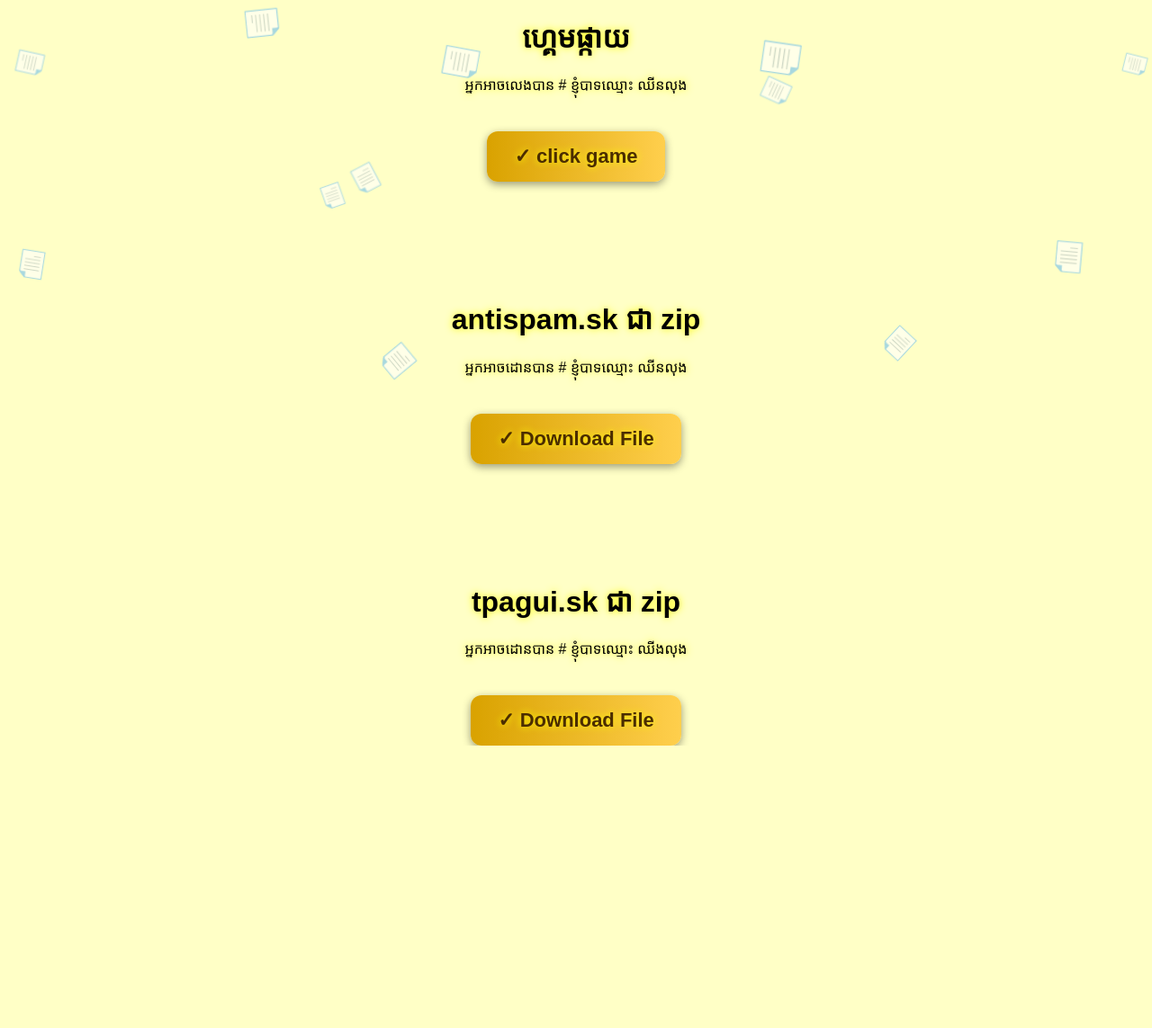
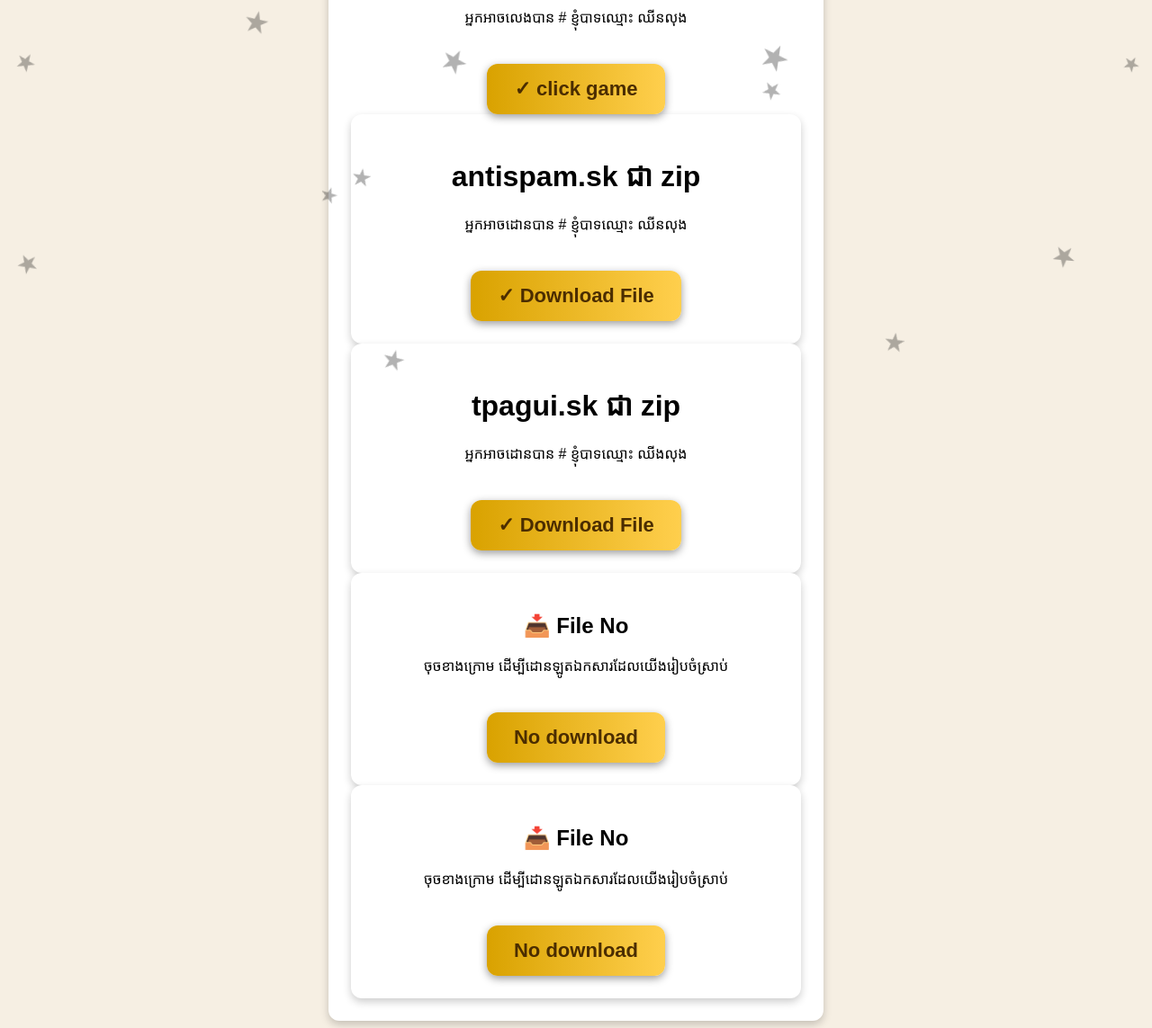
Before and after one commit to chhinffmc-droid/chhin, a plain HTML site: page index.html in a window 1280 px wide. Shown: the part 111-1254 px from the top of the page at 90% size. Before the commit the page ends 940 px from the top, so only its background shows below. Drawn offline with Linux system fonts and the light colour scheme.

Commit message:
Add files via upload

```diff
--- a/index.html
+++ b/index.html
@@ -7,13 +7,19 @@
 
     <style>
     body {
-    margin: 0;
-    padding: 0;
-    overflow: hidden;
       font-family: "Khmer OS Battambang", sans-serif;
-    background: #ff55;
+      background: #f6efe3;
+      padding: -1px;
+      text-align: center;
     }
-
+    .card {
+      background: white;
+      padding: 25px;
+      max-width: 500px;
+      margin: auto;
+      border-radius: 12px;
+      box-shadow: 0px 4px 10px rgba(0,0,0,0.2);
+    }
 
   /* Falling Flower Container */
   .flowers {
@@ -23,15 +29,15 @@
     width: 100%;
     height: 100%;
     pointer-events: none;
-    z-index: 3;
+    z-index: 1;
   }
 
   .flower {
     position: absolute;
     top: -50px;
-    font-size: 10px;
-    animation: fall 3s linear infinite;
-    opacity: 0.6;
+    font-size: 2px;
+    animation: fall 10s linear infinite;
+    opacity: 0.3;
   }
 
   @keyframes fall {
@@ -73,26 +79,44 @@
 <div class="bg-angkor"></div>
 <div class="flowers"></div>
 
-<div class="content">
+<div class="card">
   <h1>ហ្គេមផ្កាយ</h1>
   <p>អ្នកអាចលេងបាន # ខ្ញុំបាទឈ្មោះ ឈីនលុង</p>
   <a href="game.html" class="download-btn">✓ click game</a>
-<div class="content">
+<div class="card">
   <h1>antispam.sk ជា zip</h1>
   <p>អ្នកអាចដោនបាន # ខ្ញុំបាទឈ្មោះ ឈីនលុង</p>
   <a href="https://filebin.net/yt5chwdwr0l30knb/antispam.zip" download class="download-btn">✓ Download File</a>
 </div>
-<div class="content">
+<div class="card">
   <h1>tpagui.sk ជា zip</h1>
   <p>អ្នកអាចដោនបាន # ខ្ញុំបាទឈ្មោះ ឈីងលុង</p>
   <a href="https://filebin.net/yt5chwdwr0l30knb/tpagui.zip" download class="download-btn">✓ Download File</a>
+</div>
+  <div class="card">
+    <h2>📥 File No</h2>
+    <p>ចុចខាងក្រោម ដើម្បីដោនឡូតឯកសារដែលយើងរៀបចំស្រាប់</p>
+
+    <!-- ADMIN sets the file here -->
+    <a class="download-btn" href="myfile.zip" download>
+      No download
+    </a>
+  </div>
+    <div class="card">
+    <h2>📥 File No</h2>
+    <p>ចុចខាងក្រោម ដើម្បីដោនឡូតឯកសារដែលយើងរៀបចំស្រាប់</p>
+
+    <!-- ADMIN sets the file here -->
+    <a class="download-btn" href="myfile.zip" download>
+      No download
+    </a>
   </div>
 
 <script>
   function createFlower() {
     const flower = document.createElement("div");
     flower.classList.add("flower");
-    flower.innerHTML = "📄"; // អ្នកអាចប្តូរទៅ <img src="flower.png">
+    flower.innerHTML = "★"; // អ្នកអាចប្តូរទៅ <img src="flower.png">
 
     flower.style.left = Math.random() * 100 + "vw";
     flower.style.animationDuration = (5 + Math.random() * 5) + "s";
```
Lines whose indentation alone changed are shown as unchanged.
